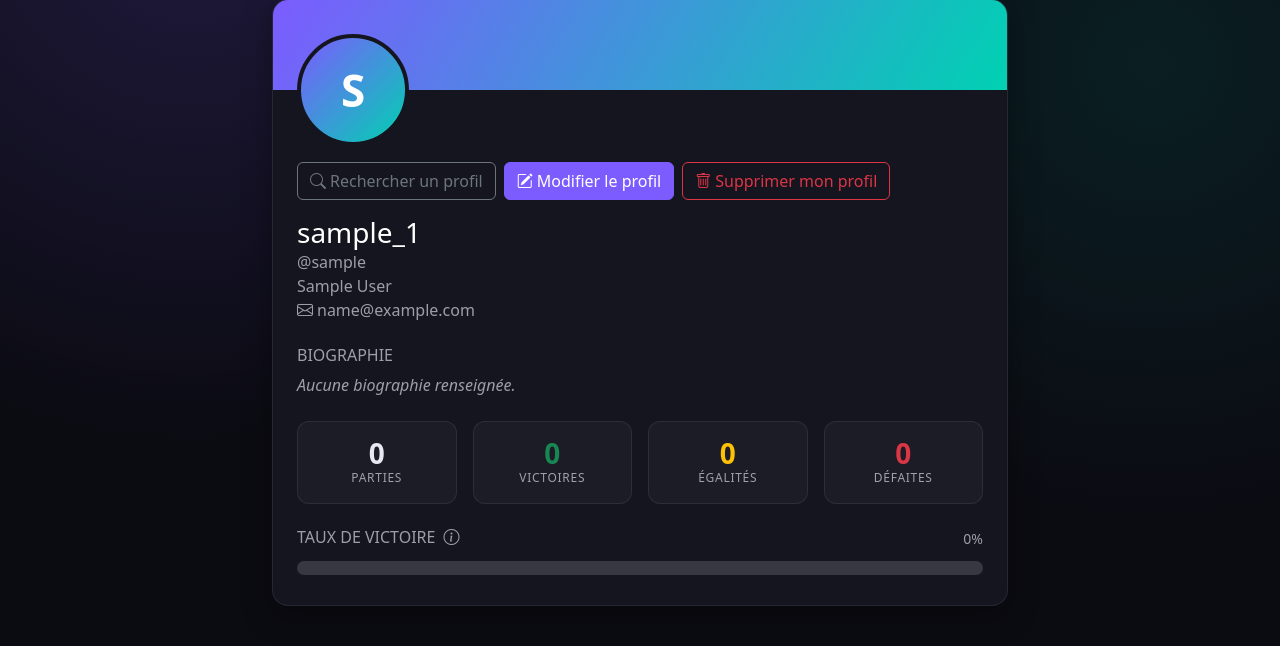
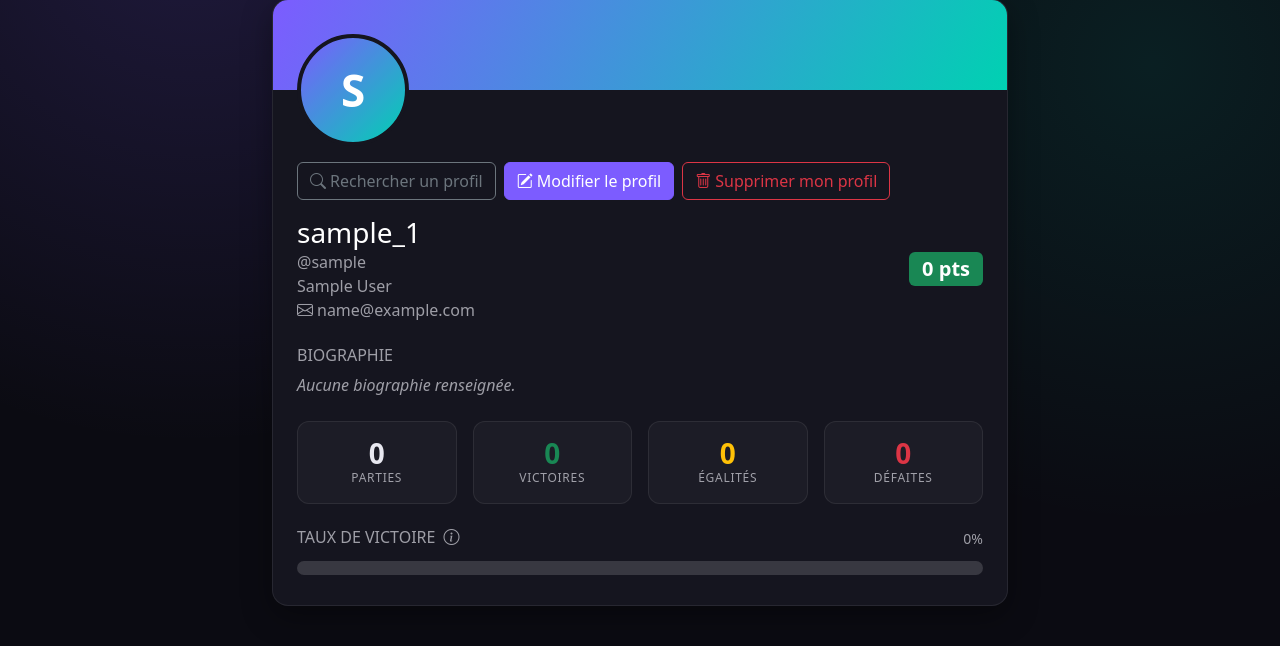
Before and after one commit to Brian-Belleau/Projet-Web, a Django app: page /accounts/profil/ in a window 1280 px wide. Shown: the part 96-742 px from the top of the page. Run offline with Django 5.2, Linux system fonts and the light colour scheme; the visitor is signed in with stand-in values (Sample User, id 1); data comes from the database, SQL or seed files in the repository; data that the repository does not hold is empty.

Commit message:
STYLE - Modification de l'interface du profil pour voir le nombre de points.

```diff
--- a/GarnoMiniGames/accounts/templates/accounts/_profile_card.html
+++ b/GarnoMiniGames/accounts/templates/accounts/_profile_card.html
@@ -21,12 +21,15 @@
                 <div class="d-flex flex-wrap gap-2">{% include "friends/_friend_action.html" %}</div>
             {% endif %}
         </div>
-    <div class="mt-3">
+        <div class="d-flex flex-wrap justify-content-between align-items-center mt-3">
+            <div>
                 <h2 class="h3 mb-0">{{ profile.pseudonym }}</h2>
                 {% if own %}
                     <p class="text-body-secondary mb-0">@{{ profile.user.username }}</p>
                     {% if profile.user.first_name or profile.user.last_name %}
-          <p class="text-body-secondary mb-0">{{ profile.user.first_name }} {{ profile.user.last_name }}</p>
+                        <p class="text-body-secondary mb-0">
+                            {{ profile.user.first_name }} {{ profile.user.last_name }}
+                        </p>
                     {% endif %}
                     {% if profile.user.email %}
                         <p class="text-body-secondary mb-0">
@@ -34,6 +37,12 @@
                         </p>
                     {% endif %}
                 {% endif %}
+            </div>
+            <div class="d-flex flex-wrap gap-2">
+                <span class="badge fs-5 {% if profile.points >= 0 %}text-bg-success{% else %}text-bg-danger{% endif %}"
+                      data-bs-toggle="tooltip"
+                      data-bs-title="Nombre de points de classement">{{ profile.points }} pts</span>
+            </div>
         </div>
         <section class="mt-4">
             <h3 class="h6 text-uppercase text-body-secondary">Biographie</h3>
```
Lines whose indentation alone changed are shown as unchanged.
